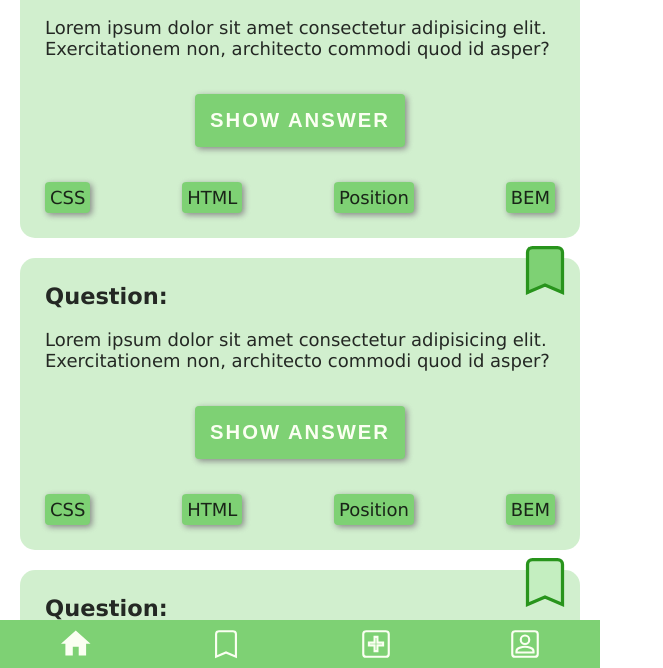
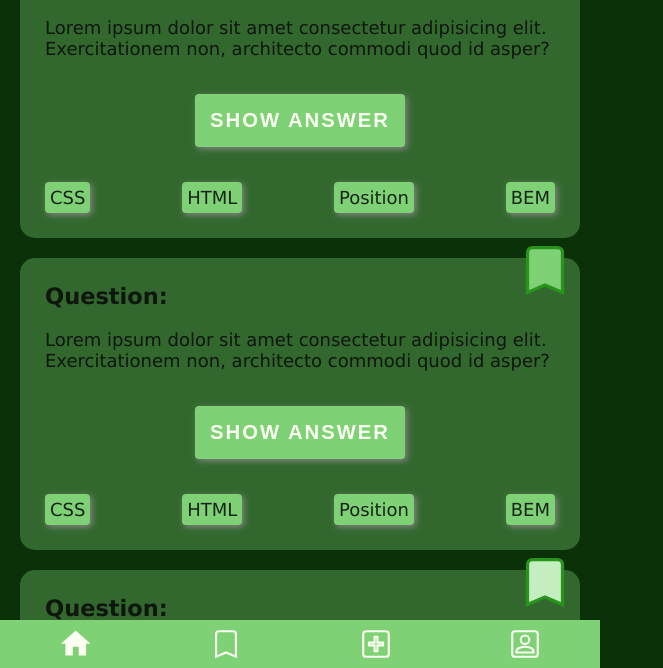
Before and after one commit to ninapeters/quiz-app-js-re, a website built with Parcel: page src/index.html in a window 1280 px wide. Shown: the part 132-800 px from the top of the page, without its empty margins (0-663 px from the left). Built offline with nearby package versions, Linux system fonts and the light colour scheme.

Commit message:
Add css classes for  lightmode and darkmode

```diff
--- a/src/index.html
+++ b/src/index.html
@@ -6,7 +6,7 @@
     <link rel="stylesheet" href="styles/styles.css" />
     <title>Quiz-App | Home</title>
   </head>
-  <body>
+  <body class="darkmode">
     <!-- ========================== Header ========================== -->
     <!-- ------ Header Main ------ -->
     <header data-js="header-home" class="header center">
--- a/src/styles/basic.css
+++ b/src/styles/basic.css
@@ -15,6 +15,7 @@ body {
   font-size: 112.5%;
   font-family: Verdana, Geneva, Tahoma, sans-serif;
   color: var(--text-color1);
+  background-color: var(--background-body);
 }
 
 p,
--- a/src/styles/variables.css
+++ b/src/styles/variables.css
@@ -1,7 +1,9 @@
-:root {
-  /* === Colors === */
+/* === Colors === */
+
+.lightmode {
   --primary: #7ed174;
   --gradient: #1a581388;
+  --background-body: #f5fff4;
   --background: #7dd17459;
   --bookmark-icon: #28941c;
   --bookmark-icon--filling: #c4eec0;
@@ -9,6 +11,17 @@
   --text-color1: #0a0a0ade;
   --text-color2: #fbfff2;
   --shadow: #888888;
+}
 
-  /* === Paddings === */
+.darkmode {
+  --primary: #7ed174;
+  --gradient: #1a581388;
+  --background-body: #0b3108;
+  --background: #7dd17459;
+  --bookmark-icon: #28941c;
+  --bookmark-icon--filling: #c4eec0;
+
+  --text-color1: #0a0a0ade;
+  --text-color2: #fbfff2;
+  --shadow: #888888;
 }
```
